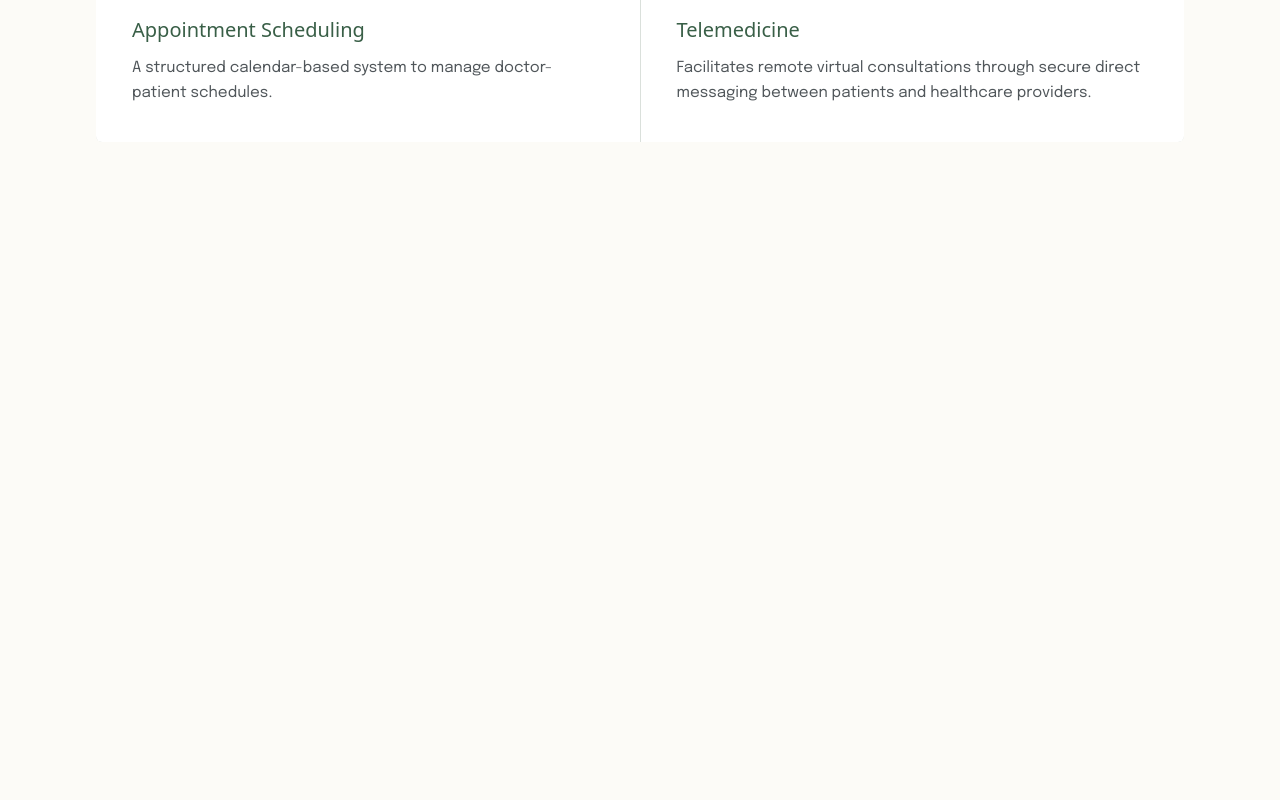
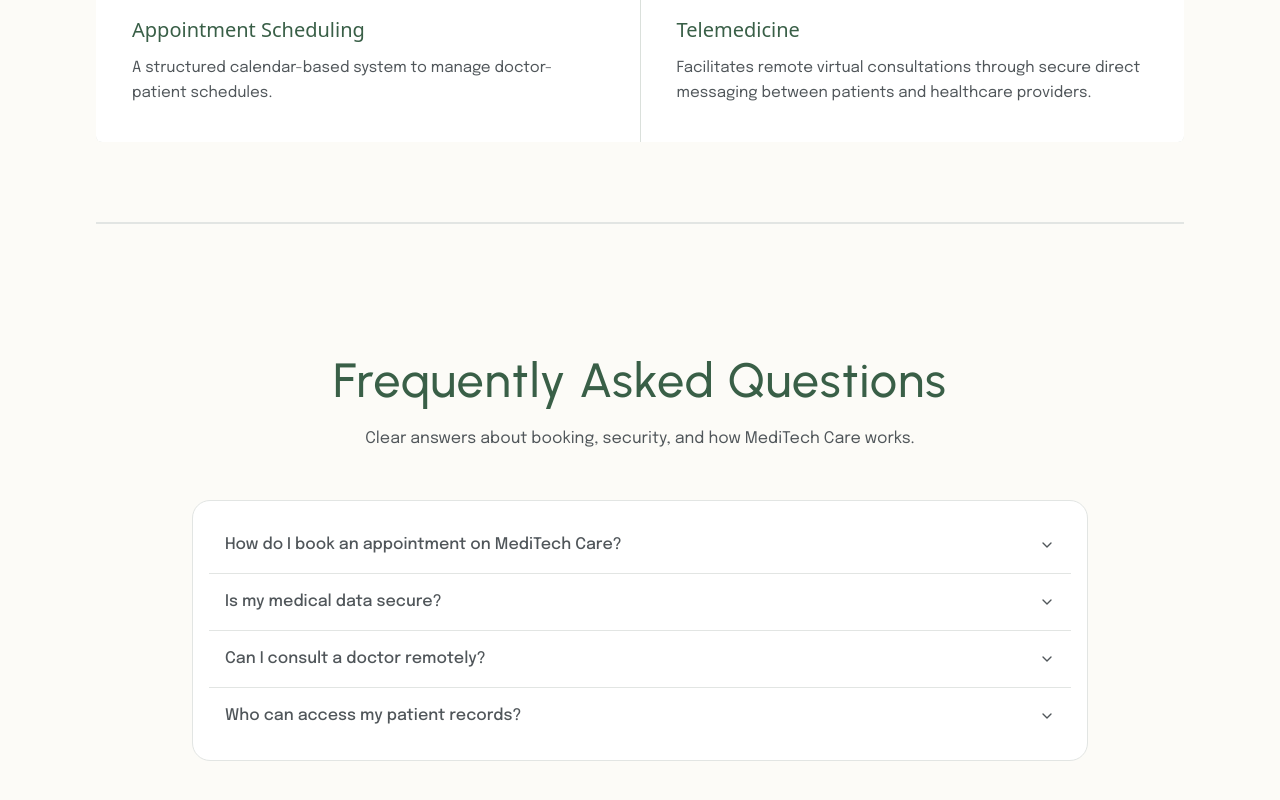
Before and after one commit to VMQ30/MediTechCare, a Next.js app in the folder meditech/: page / in a window 1280 px wide. Shown: the part 2489-3289 px from the top of the page. Before the commit the page ends 2743 px from the top, so only its background shows below. Built offline with nearby package versions, Linux system fonts and the light colour scheme.

Commit message:
feat: implement faq

```diff
--- a/meditech/app/page.tsx
+++ b/meditech/app/page.tsx
@@ -1,7 +1,10 @@
+"use client";
+
 import { Reveal } from "./components/Reveal";
 import {
   ArrowRight,
   CalendarDays,
+  ChevronDown,
   LayoutDashboard,
   MessagesSquare,
   Users,
@@ -10,6 +13,7 @@
 import hero from "@/public/hero-section.jpg";
 import doctor from "@/public/doctor.jpg";
 import tablet from "@/public/tablet.jpg";
+import { useState } from "react";
 
 function HeroSection() {
   return (
@@ -222,12 +226,108 @@
   );
 }
 
+function FAQ() {
+  const [openIndex, setOpenIndex] = useState<number | null>(null);
+
+  const faqs = [
+    {
+      question: "How do I book an appointment on MediTech Care?",
+      answer:
+        "You can easily book an appointment by creating an account, selecting your preferred specialist, and choosing an available time slot from their schedule.",
+    },
+    {
+      question: "Is my medical data secure?",
+      answer:
+        "Yes, all patient medical data is encrypted and stored in full compliance with healthcare privacy and security standards.",
+    },
+    {
+      question: "Can I consult a doctor remotely?",
+      answer:
+        "Yes, MediTech Care offers telemedicine capabilities so you can communicate securely with specialists from anywhere.",
+    },
+    {
+      question: "Who can access my patient records?",
+      answer:
+        "Only authorized healthcare professionals involved in your direct care and treatment have access to your health records.",
+    },
+  ];
+
+  const toggleFAQ = (index: number) => {
+    setOpenIndex(openIndex === index ? null : index);
+  };
+
+  return (
+    <section
+      id="faq"
+      className="scroll-mt-20 py-20 border-t border-border border-t-[2px] sm:py-28"
+    >
+      <Reveal delay={0}>
+        <div className="mx-auto max-w-2xl text-center">
+          <h2 className="mt-5 text-balance text-primary-deep font-header text-[2.6rem] font-medium leading-[1.04] tracking-wide sm:text-6xl lg:text-[3rem]">
+            Frequently Asked Questions
+          </h2>
+          <p className="text-base leading-relaxed text-muted-foreground mt-5 font-body ">
+            Clear answers about booking, security, and how MediTech Care works.
+          </p>
+        </div>
+      </Reveal>
+
+      <Reveal delay={100} className="mt-12">
+        <div className="font-body mx-auto max-w-4xl rounded-2xl border border-border bg-card p-2 sm:p-4">
+          <div className="w-full">
+            {faqs.map((faq, index) => {
+              const isOpen = openIndex === index;
+              return (
+                <div
+                  key={index}
+                  className="border-b border-border last:border-b-0"
+                >
+                  <h3>
+                    <button
+                      type="button"
+                      onClick={() => toggleFAQ(index)}
+                      aria-expanded={isOpen}
+                      className="flex w-full items-center justify-between px-4 py-4 text-left font-display text-base font-medium transition-all hover:no-underline cursor-pointer"
+                    >
+                      <span>{faq.question}</span>
+                      <ChevronDown
+                        className={`h-4 w-4 shrink-0 text-muted-foreground transition-transform duration-200 ${
+                          isOpen ? "rotate-180" : ""
+                        }`}
+                        aria-hidden="true"
+                      />
+                    </button>
+                  </h3>
+                  <div
+                    className={`grid transition-all duration-300 ease-in-out ${
+                      isOpen
+                        ? "grid-rows-[1fr] opacity-100"
+                        : "grid-rows-[0fr] opacity-0"
+                    }`}
+                  >
+                    <div className="overflow-hidden">
+                      <div className="px-4 pb-4 text-sm leading-relaxed text-muted-foreground">
+                        {faq.answer}
+                      </div>
+                    </div>
+                  </div>
+                </div>
+              );
+            })}
+          </div>
+        </div>
+      </Reveal>
+    </section>
+  );
+}
+
 export default function Home() {
   return (
     <main className="mx-auto max-w-6xl px-4 py-8 sm:px-6 lg:px-8 lg-py:15">
       <HeroSection />
       <About />
       <Services />
+      <FAQ />
     </main>
   );
 }
```
